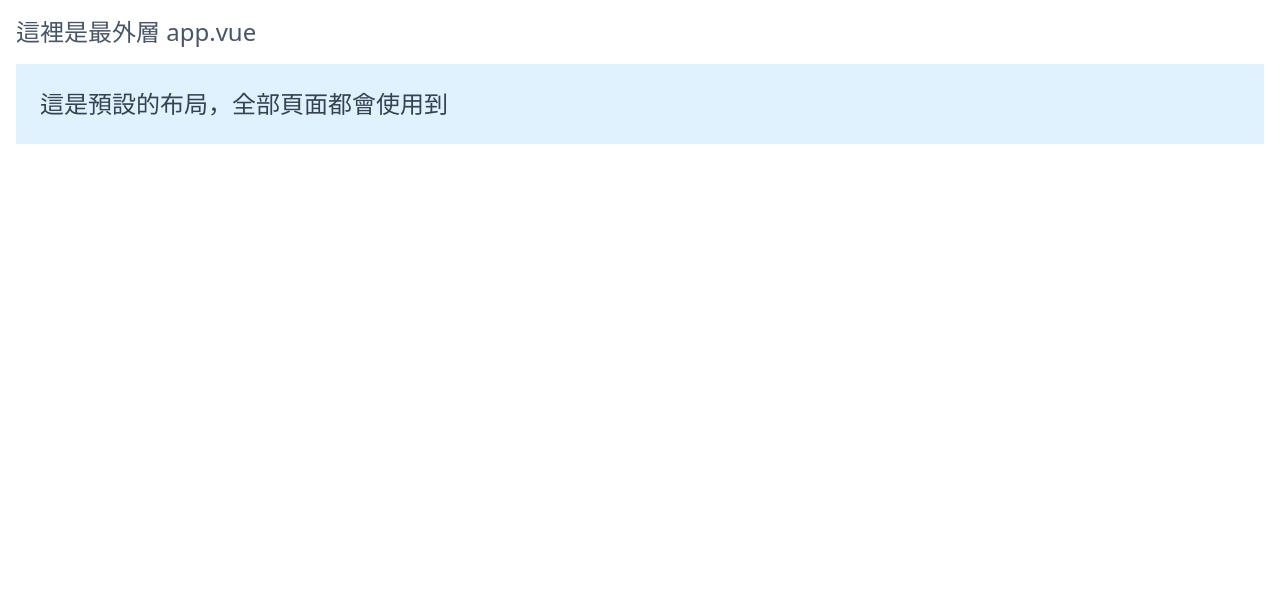
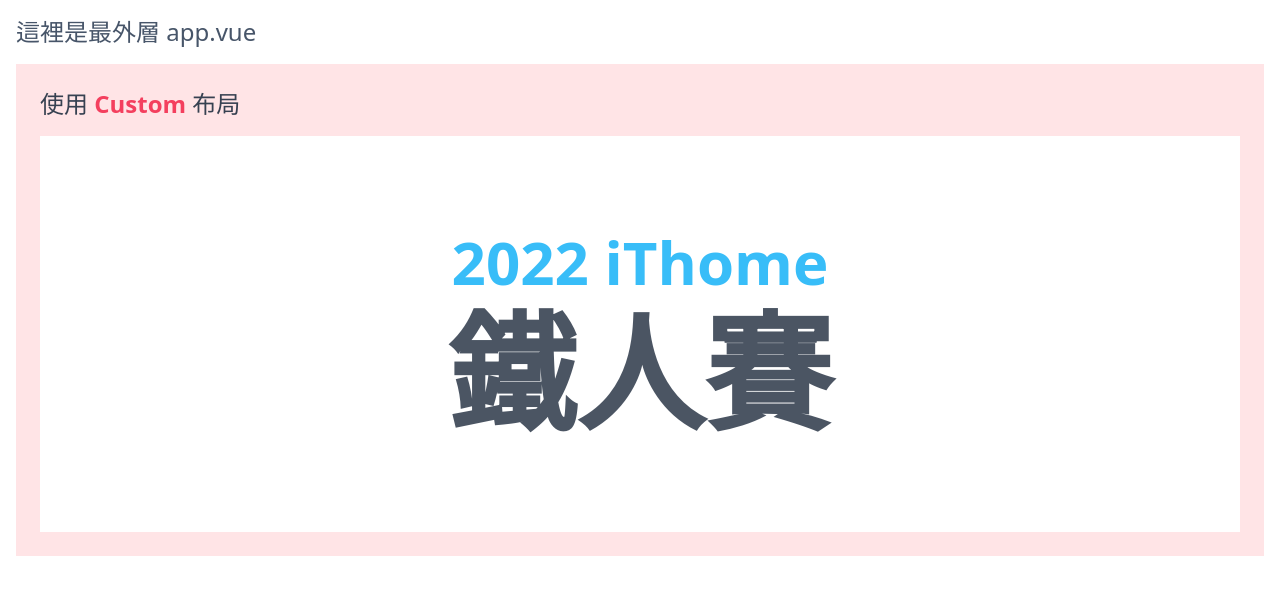
Before and after one commit to ryanchien8125/ithome-2022-ironman-nuxt3, a Nuxt app: page /custom in a window 1280 px wide. Shown: the top 594 px of the page. Built offline with nearby package versions, Linux system fonts and the light colour scheme.

Commit message:
使用指定的布局模板

```diff
--- /dev/null
+++ b/layouts/custom.vue
@@ -0,0 +1,8 @@
+<template>
+  <div class="bg-rose-100 py-2">
+    <p class="px-6 py-4 text-2xl text-gray-700">
+      使用 <span class="font-bold text-rose-500">Custom</span> 布局
+    </p>
+    <slot />
+  </div>
+</template>
--- /dev/null
+++ b/pages/custom.vue
@@ -0,0 +1,14 @@
+<template>
+  <div class="mx-6 mb-4 bg-white py-24">
+    <div class="flex flex-col items-center">
+      <h1 class="text-6xl font-semibold text-sky-400">2022 iThome</h1>
+      <p class="mt-4 text-9xl font-bold text-gray-600">鐵人賽</p>
+    </div>
+  </div>
+</template>
+
+<script setup>
+definePageMeta({
+  layout: 'custom'
+})
+</script>
```
